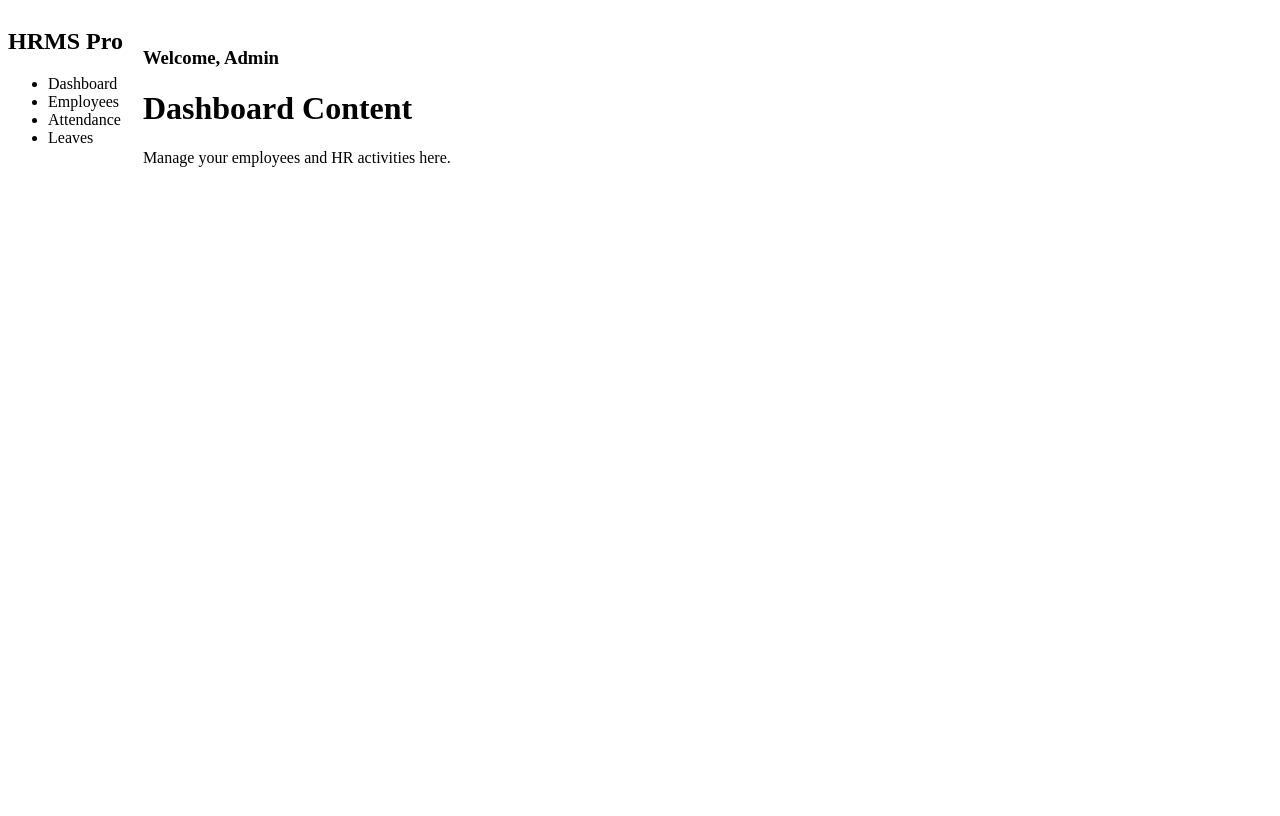
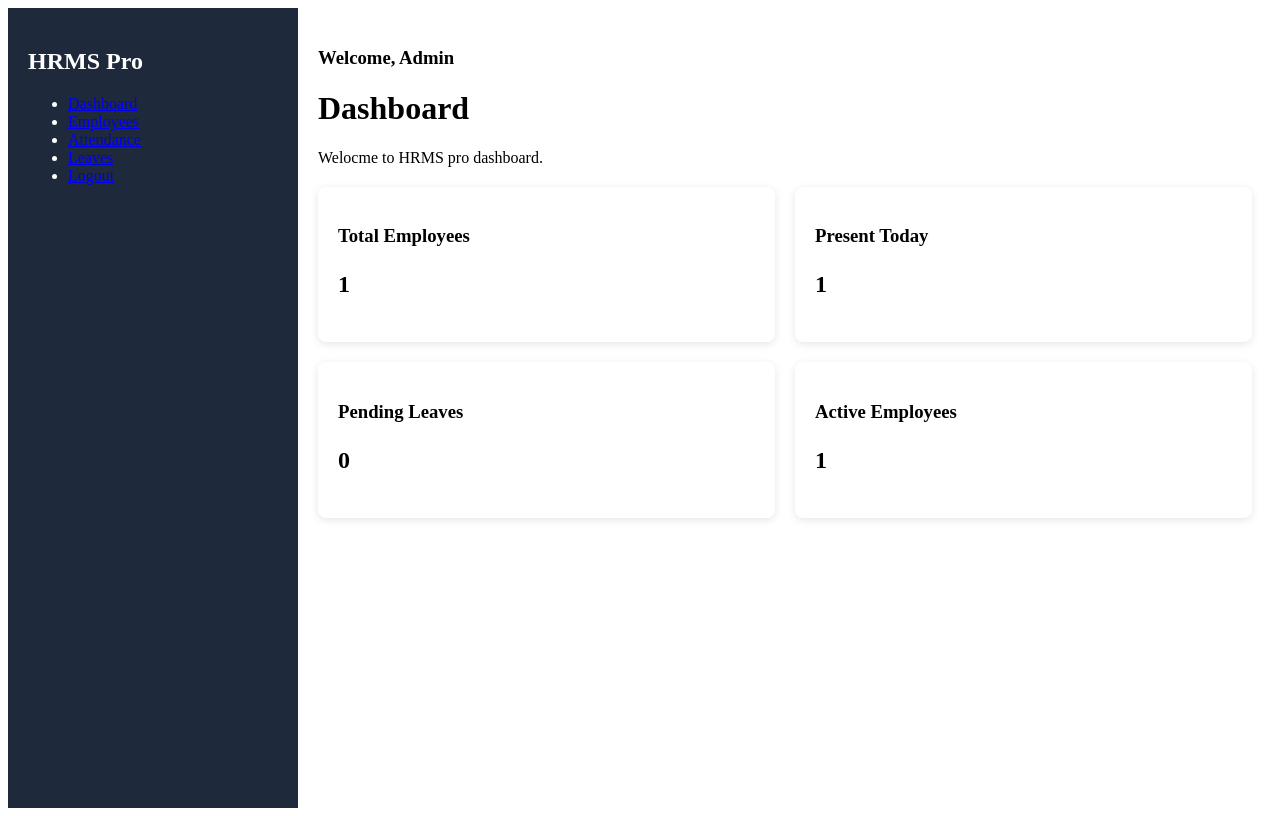
Before and after one commit to abbu46/hrms-pro, a React (Vite) app: page /dashboard in a window 1280 px wide. Built offline with nearby package versions, Linux system fonts and the light colour scheme.

Commit message:
Added dashboard cards and employee form

```diff
--- a/src/App.tsx
+++ b/src/App.tsx
@@ -1,13 +1,19 @@
 import {BrowserRouter , Routes, Route} from "react-router-dom";
 import Login from "./pages/Login";
 import Dashboard from "./pages/Dashboard";
+import Employees from "./pages/Employees";
+import Attendance from "./pages/Attendance";
+import Leaves from "./pages/Leaves";
 
 function App() {
   return(
     <BrowserRouter>
     <Routes>
-      <Route path="/"element={<Login/>}/>
+      <Route path="/"  element={<Login/>}/>
       <Route path="/dashboard" element={<Dashboard />}/>
+      <Route path="/employees" element={<Employees />}/>
+      <Route path="/attendance" element={<Attendance />}/>
+      <Route path="/leaves" element={<Leaves />}/>
 
       </Routes>
       </BrowserRouter>
--- a/src/components/Sidebar.tsx
+++ b/src/components/Sidebar.tsx
@@ -1,14 +1,18 @@
+import {Link} from "react-router-dom";
+
 function Sidebar(){
-  return(<div>
-    <h2>HRMS Pro</h2>
-    <ul>
-      <li>Dashboard</li>
-      <li>Employees</li>
-      <li>Attendance</li>
-      <li>Leaves</li>
+  return(
+    <aside className="sidebar">
+      <h2>HRMS Pro</h2>
+      <ul>
+        <li><Link to="/dashboard">Dashboard</Link></li>
+        <li><Link to="/employees">Employees</Link></li>
+        <li><Link to="/attendance">Attendance</Link></li>
+        <li><Link to="/leaves">Leaves</Link></li>
+        <li><Link to="/">Logout</Link></li>
 
-    </ul>
-  </div>
+      </ul>
+    </aside>
   );
 }
 export default Sidebar;
--- a/src/layouts/DashboardLayout.css
+++ b/src/layouts/DashboardLayout.css
@@ -19,3 +19,42 @@
   padding: 15px;
   border-bottom: 1px solid #ddd;
 }
+
+.cards{
+  display:grid;
+  grid-template-columns: repeat(2, 1fr);
+  gap:20px;
+  margin-top:20px;
+}
+
+.card {
+  background:white;
+  padding:20px;
+  border-radius: 8px;
+  box-shadow:0 2px 8px rgba(0,0,0,0.1);
+}
+
+.card h3{
+  margin-bottom:10px
+}
+
+.card p{
+  font-size: 24px;
+  font-weight:bold;
+}
+
+.add-btn{
+  background-color: #2563eb;
+  color:white;
+  border:none;
+  padding:10px 18px;
+  border-radius: 6px;
+  cursor:pointer;
+  margin-bottom: 20px;
+  font-size: 16px;
+
+}
+
+.add-btn:hover{
+  background-color: #1d4ed8;
+}
--- a/src/layouts/DashboardLayout.tsx
+++ b/src/layouts/DashboardLayout.tsx
@@ -11,8 +11,27 @@ function DashboardLayout() {
         <Header />
 
         <main>
-          <h1>Dashboard Content</h1>
-          <p>Manage your employees and HR activities here.</p>
+          <h1>Dashboard</h1>
+          <p>Welocme to HRMS pro dashboard.</p>
+          <div className="cards">
+            <div className="card">
+              <h3>Total Employees</h3>
+              <p>1</p>
+
+            </div>
+            <div className="card">
+              <h3>Present Today</h3>
+              <p>1</p>
+            </div>
+            <div className="card">
+              <h3>Pending Leaves</h3>
+              <p>0</p>
+          </div>
+          <div className="card">
+            <h3>Active Employees</h3>
+            <p>1</p>
+          </div>
+          </div>
         </main>
       </div>
     </div>
--- a/src/pages/Employees.tsx
+++ b/src/pages/Employees.tsx
@@ -1,7 +1,24 @@
+import {useState} from "react";
 function Employees(){
+  const [showForm, setShowForm] = useState(false);
+
+
   return(
     <div>
       <h1>Employees</h1>
+      <button className="add-btn" onClick={() => setShowForm(true)}>+ Add Employee</button>
+      {showForm && (
+        <div>
+          <h2>Add Employee</h2>
+          <input type="text" placeholder="Enter the Name"/>
+          <br /><br />
+          <input type="text" placeholder="Enter the department"/>
+          <br /><br />
+          <input type="text" placeholder="Enter the position" />
+          <br /><br />
+          <button>Save</button>
+          </div>
+          )}
       <table border={1} cellPadding={10}>
         <thead>
           <tr>
```
